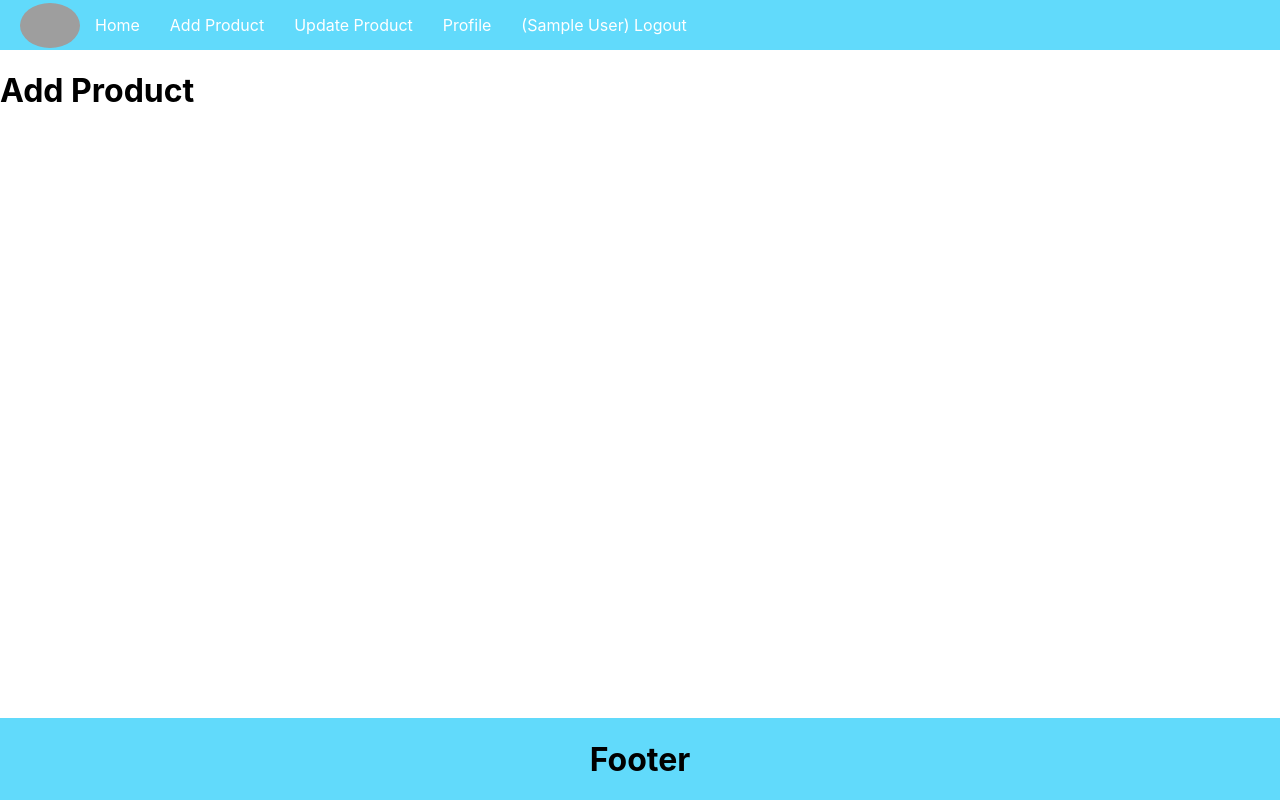
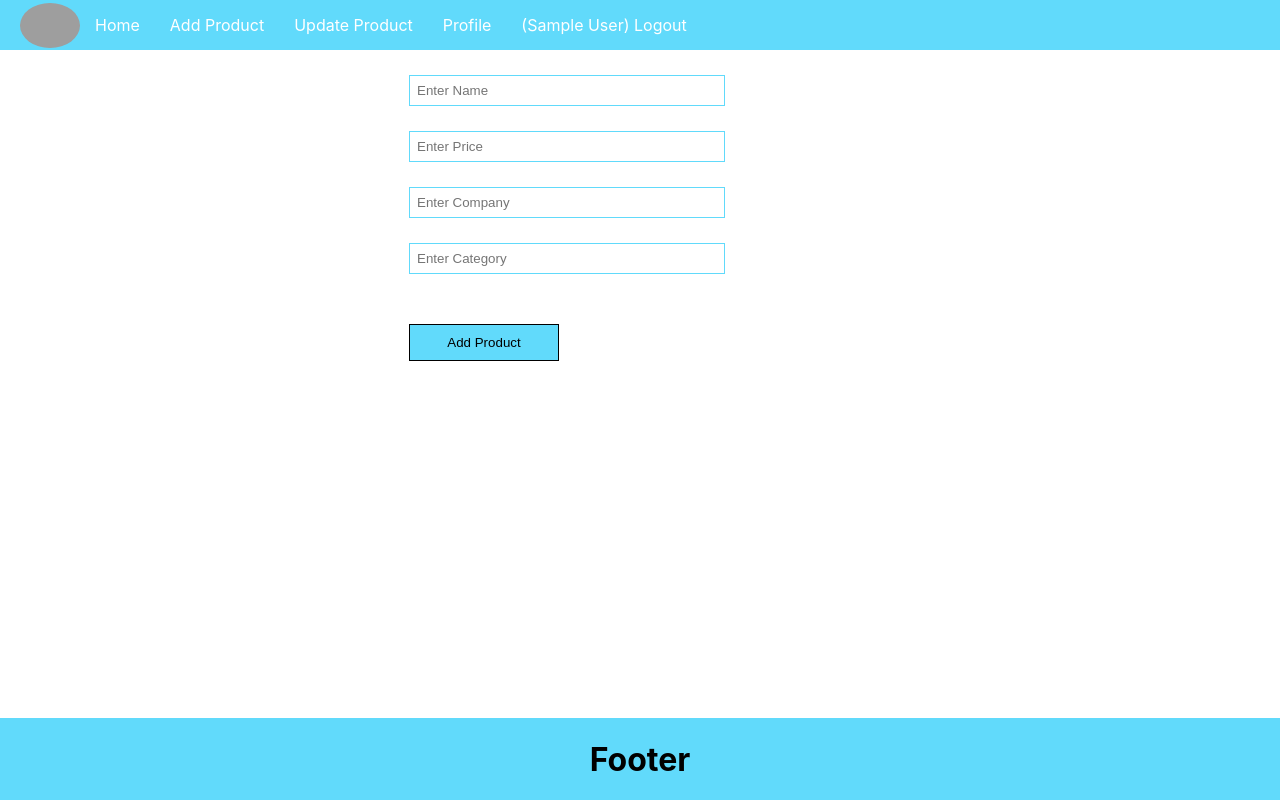
Before and after one commit to guravmayur7/e-dashboard-project-ReactJS, a React (Create React App) app in the folder frontend/: page /add in a window 1280 px wide. Built offline with nearby package versions, Linux system fonts and the light colour scheme; sample sign-in values are in the browser's storage; grey boxes are pictures that could not be loaded.

Commit message:
Product listing and add product validation

```diff
--- a/frontend/src/App.css
+++ b/frontend/src/App.css
@@ -36,7 +36,7 @@
   width: 300px;
   border: 1px solid #61dafb;
 }
-.signUp{
+.signUp, .product{
   margin-left: 30%;
 }
 .login{
@@ -72,6 +72,25 @@
 .App-link {
   color: #61dafb;
 }
+.error {
+  color: red;
+  margin-top: -20px;
+  display: block;
+  margin-left: 20px;
+}
+.product-list{
+  text-align: center;
+  margin-top: 50px;
+}
+.product-list ul li {
+  display: inline-block;
+  border: 1px solid skyblue;
+  padding: 5px;
+  width: 150px;
+}
+.product-list ul {
+ margin: 0px;
+}
 
 @keyframes App-logo-spin {
   from {
--- a/frontend/src/App.js
+++ b/frontend/src/App.js
@@ -5,6 +5,8 @@ import Footer from "./components/Footer";
 import Signup from "./pages/Signup";
 import PrivateComponent from "./components/PrivateComponent";
 import Login from "./pages/Login";
+import AddProduct from "./pages/AddProduct";
+import ProductList from "./pages/ProductList";
 
 function App() {
   return (
@@ -13,8 +15,8 @@ function App() {
         <Nav />
         <Routes>
           <Route element={<PrivateComponent />}>
-            <Route path="/" element={<h1>Home</h1>}></Route>
-            <Route path="/add" element={<h1>Add Product</h1>}></Route>
+            <Route path="/" element={<ProductList />}></Route>
+            <Route path="/add" element={<AddProduct />}></Route>
             <Route path="/update" element={<h1>update</h1>}></Route>
             <Route path="/profile" element={<h1>profile</h1>}></Route>
             <Route path="/logout" element={<h1>logout</h1>}></Route>
--- /dev/null
+++ b/frontend/src/pages/AddProduct.js
@@ -0,0 +1,82 @@
+import React, { useState, useEffect } from "react";
+import { useNavigate } from "react-router-dom";
+// "name": "iPhone12",
+// "price": 50000,
+// "userId": "633839edfa6e3d6133aa1d44",
+// "company": "Apple",
+// "category": "Mobile"
+const AddProduct = () => {
+  const [name, setName] = useState("");
+  const [price, setPrice] = useState("");
+  const [company, setCompany] = useState("");
+  const [category, setCategory] = useState("");
+  const [error, setError] = useState(false);
+  const auth = localStorage.getItem("user");
+  const navigate = useNavigate();
+  const collectData = async () => {
+    if (!name || !category || !price || !company) {
+      setError(true);
+      return false;
+    }
+    const requestOptions = {
+      method: "POST",
+      headers: { "Content-Type": "application/json" },
+      body: JSON.stringify({
+        name: name,
+        price: price,
+        company: company,
+        category: category,
+        userId: JSON.parse(auth)._id,
+      }),
+    };
+    let result = await fetch(
+      "http://localhost:5000/add-product",
+      requestOptions
+    );
+    result = await result.json();
+    navigate("/");
+  };
+
+  return (
+    <div className="product">
+      <input
+        className="inputBlock"
+        type="text"
+        placeholder="Enter Name"
+        onChange={(e) => setName(e.target.value)}
+        value={name}
+      />
+      {error && !name && <span className="error">Enter Valid Name</span>}
+      <input
+        className="inputBlock"
+        type="text"
+        placeholder="Enter Price"
+        onChange={(e) => setPrice(e.target.value)}
+        value={price}
+      />
+      {error && !price && <span className="error">Enter Valid Price</span>}
+      <input
+        className="inputBlock"
+        type="text"
+        placeholder="Enter Company"
+        onChange={(e) => setCompany(e.target.value)}
+        value={company}
+      />
+      {error && !company && <span className="error">Enter Valid Company</span>}
+      <input
+        className="inputBlock"
+        type="text"
+        placeholder="Enter Category"
+        onChange={(e) => setCategory(e.target.value)}
+        value={category}
+      />
+      {error && !category && (
+        <span className="error">Enter Valid Category</span>
+      )}
+      <button className="submitButton" onClick={collectData}>
+        Add Product
+      </button>
+    </div>
+  );
+};
+export default AddProduct;
--- /dev/null
+++ b/frontend/src/pages/ProductList.js
@@ -0,0 +1,35 @@
+import React, { useState, useEffect } from "react";
+
+const ProductList = () => {
+  const [products, setProducts] = useState([]);
+  useEffect(() => {
+    getProducts();
+  }, []);
+  const getProducts = async () => {
+    let result = await fetch("http://localhost:5000/get-product");
+    result = await result.json();
+    setProducts(result);
+  };
+  return (
+    <div className="product-list">
+      <h1>Product List</h1>
+      <ul>
+        <li>Sr.No</li>
+        <li>Name</li>
+        <li>Category</li>
+        <li>Brand</li>
+        <li>Price</li>
+      </ul>
+      {products.map((item, index) => {
+        <ul>
+          <li>{index}</li>
+          <li>{item.name}</li>
+          <li>{item.category}</li>
+          <li>{item.brand}</li>
+          <li>$ {item.price}</li>
+        </ul>;
+      })}
+    </div>
+  );
+};
+export default ProductList;
```
Also changed, not shown: 2 other files (tests, documents, lock files or other folders).
